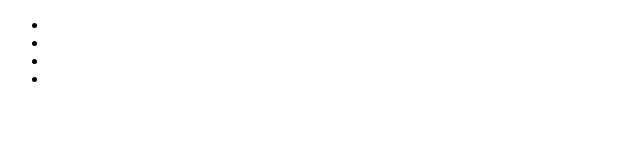
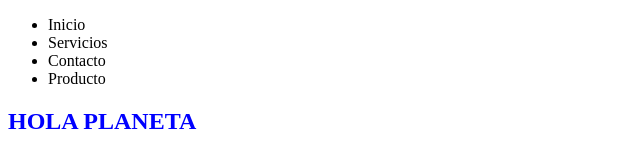
Before and after one commit to LucasColmanLerner/clase10_, a plain HTML site: page index.html in a window 1280 px wide. Shown: the whole page, without its empty margins (0-640 px from the left). Drawn offline with Linux system fonts and the light colour scheme.

Commit message:
maquetado html y un estilo de css

```diff
--- a/index.html
+++ b/index.html
@@ -12,15 +12,17 @@
         <div class="logo"></div>
         <nav>
             <ul>
-                <li><a href=""></a></li>
-                <li><a href=""></a></li>
-                <li><a href=""></a></li>
-                <li><a href=""></a></li>
+                <li><a href="#"></a>Inicio</li>
+                <li><a href="#"></a>Servicios</li>
+                <li><a href="#"></a>Contacto</li>
+                <li><a href="#"></a>Producto</li>
             </ul>
         </nav>
     </header>
     <main>
-
+        <section>
+            <h1>HOLA PLANETA</h1>
+        </section>
     </main>
     <footer>
         <div class="logo"></div>
--- a/styles.css
+++ b/styles.css
@@ -0,0 +1,3 @@
+h1 {
+    color: blue;
+}
```
